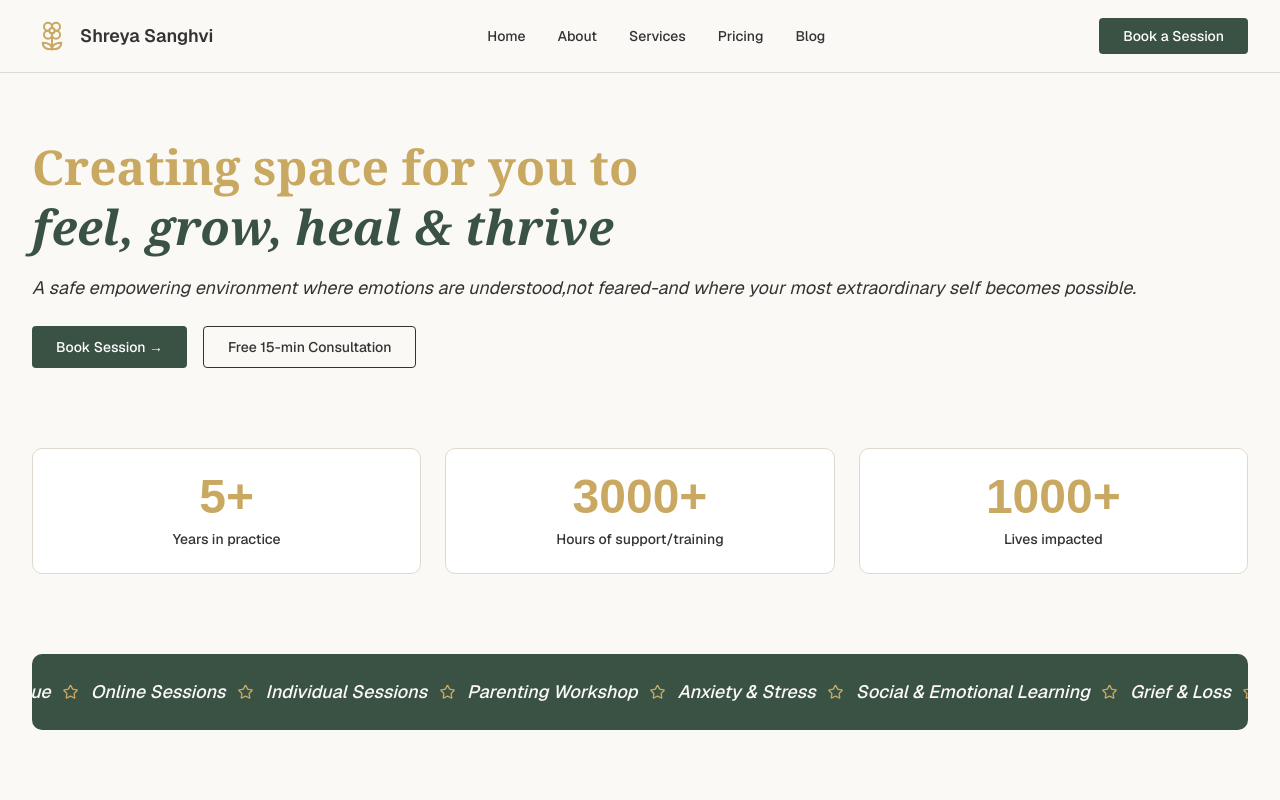
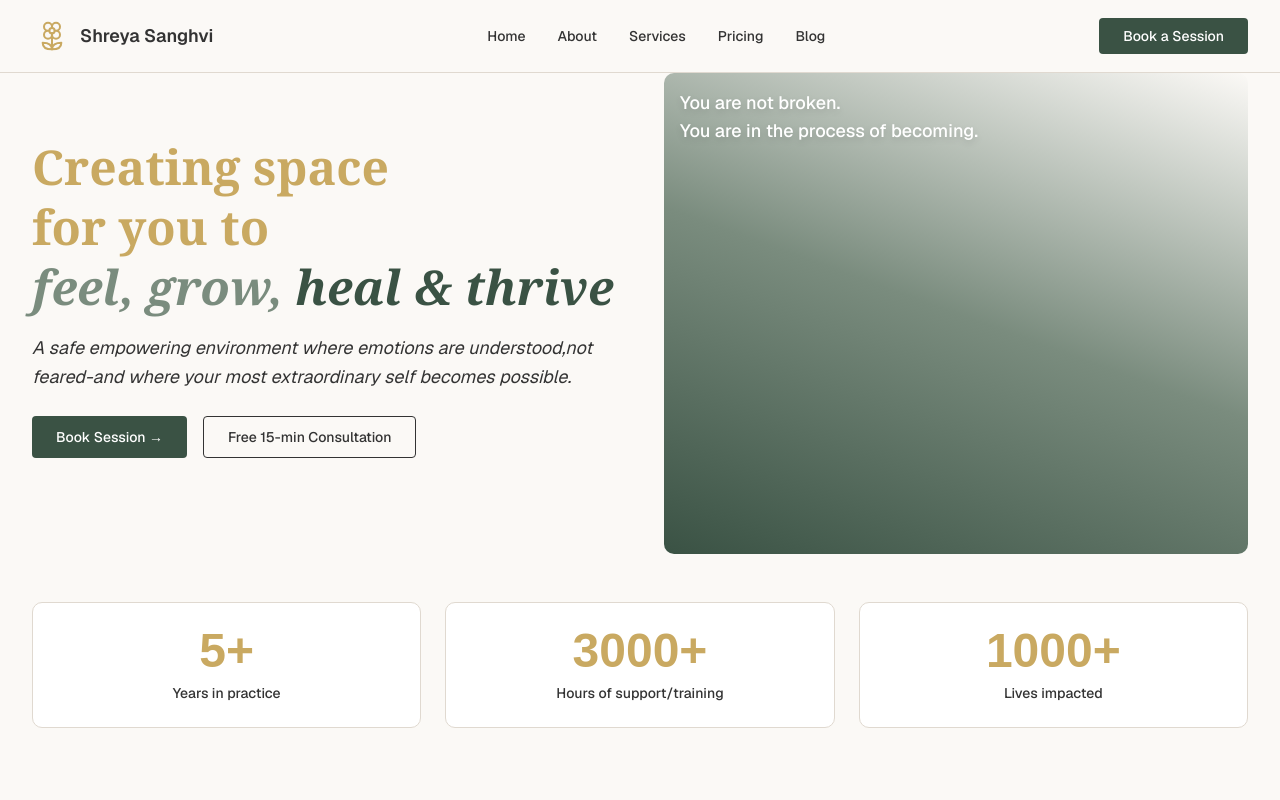
Before and after one commit to sanghvip/shreya-website, a Next.js app: page / in a window 1280 px wide. Shown: the top 800 px of the page. Built offline with nearby package versions, Linux system fonts and the light colour scheme.

Commit message:
clinet comments

```diff
--- a/app/page.tsx
+++ b/app/page.tsx
@@ -16,8 +16,6 @@ export const metadata: Metadata = {
     'Find clarity, healing, and transformation. Online therapy and coaching sessions across Canada with Shreya Sanghvi, a registered psychotherapist and NLP certified coach.',
 };
 
-// Main landing page for Shreya Sanghvi psychotherapy practice
-// Combines all modular components in a cohesive, responsive layout
 export default function Home() {
   return (
     <main className="bg-background text-foreground min-h-screen">
--- a/components/layout/Header.tsx
+++ b/components/layout/Header.tsx
@@ -3,8 +3,6 @@
 import { useState } from 'react';
 import { Menu, X, Flower2 } from 'lucide-react';
 
-// Header component featuring logo, navigation menu, and CTA button
-// Includes mobile hamburger menu that toggles navigation visibility
 export default function Header() {
   const [isMenuOpen, setIsMenuOpen] = useState(false);
 
--- a/components/sections/Hero.tsx
+++ b/components/sections/Hero.tsx
@@ -8,20 +8,21 @@ import { Globe, Shield, Star } from 'lucide-react';
 // Includes key pillars displayed as benefit pills below the main content
 export default function Hero() {
   return (
-    <section className="bg-background py-8 md:py-12 lg:py-16">
+    <section className="bg-background">
       <div className="px-4 sm:px-6 lg:px-8">
-        <div className="grid lg:grid-cols-1 md:grid-cols-2 gap-8 md:gap-12 items-center mb-12">
+        <div className="grid sm:grid-cols-1 md:grid-cols-2 gap-8 md:gap-12 items-center mb-12">
           {/* Text Content */}
-          <div className="flex flex-col justify-center">
+          <div className="flex flex-col py-8 md:py-12 lg:py-16 justify-center">
+            {/* Headline Text */}
+            <div className='flex flex-col'>
               <h1 className="text-4xl md:text-5xl font-serif font-bold text-[#C9A961] mb-4 text-balance leading-tight">
                 Creating space for you to<br />
-              <span className="text-primary italic">feel, grow, heal & thrive</span>
+                <span className="text-primary italic"><em className='text-[#7A8C7E]'>feel, grow,</em> heal & thrive</span>
               </h1>
-
               <p className="text-base md:text-lg text-foreground mb-6 leading-relaxed italic">
                 A safe empowering environment where emotions are understood,not feared-and where your most extraordinary self becomes possible.
               </p>
-
+            </div>
             {/* CTA Buttons */}
             <div className="flex flex-col sm:flex-row gap-4 mb-8">
               <CustomButton variant="dark" size="md" className="justify-center sm:justify-start">
@@ -31,6 +32,12 @@ export default function Hero() {
                 Free 15-min Consultation
               </CustomButton>
             </div>
+          </div>
+          <div className='flex flex-col h-full text-white p-4 rounded-lg' style={{background: 'linear-gradient(200deg, #FBF9F6 0%, #7A8C7E 50%, #3A5244 100%)'}}>
+            <p className="text-base md:text-lg font-medium drop-shadow-md">
+              You are not broken.
+              <br/>You are in the process of becoming.
+            </p>
           </div>
         </div>
 
```
Lines whose indentation alone changed are shown as unchanged.
